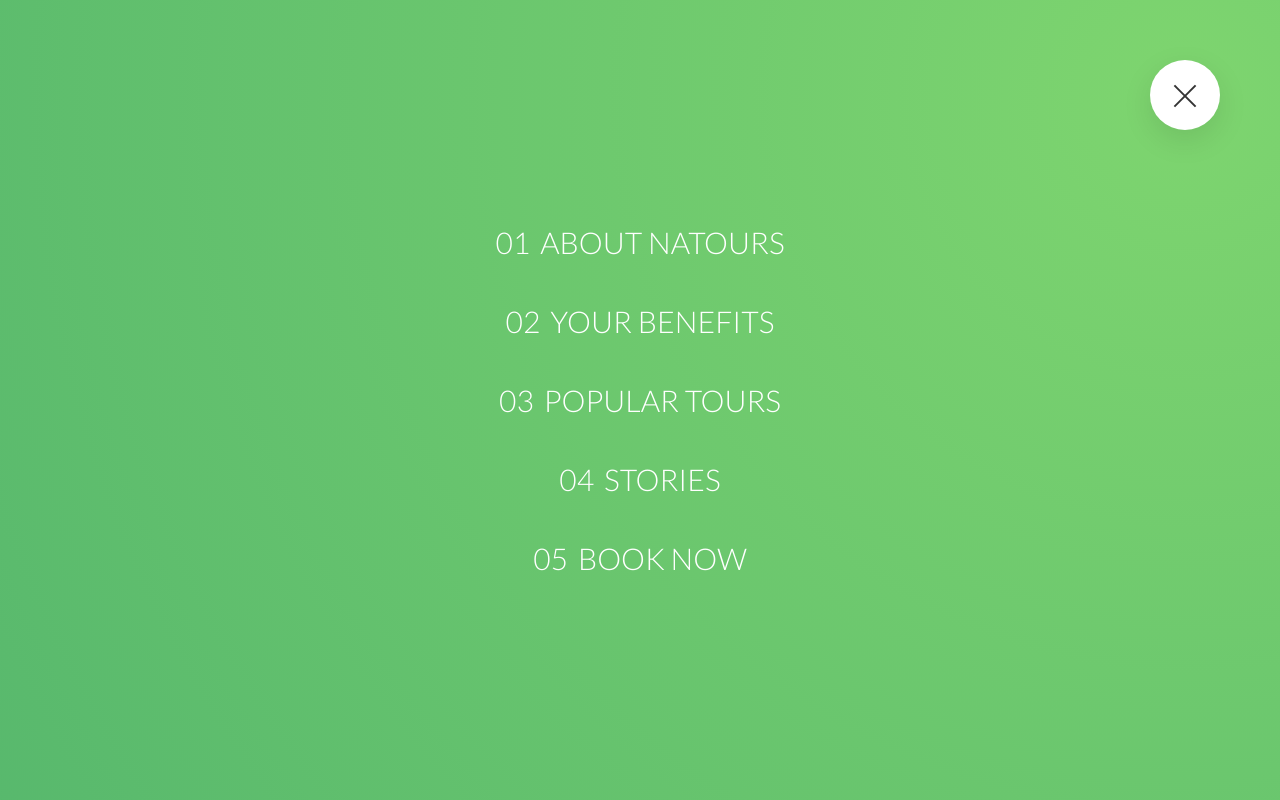
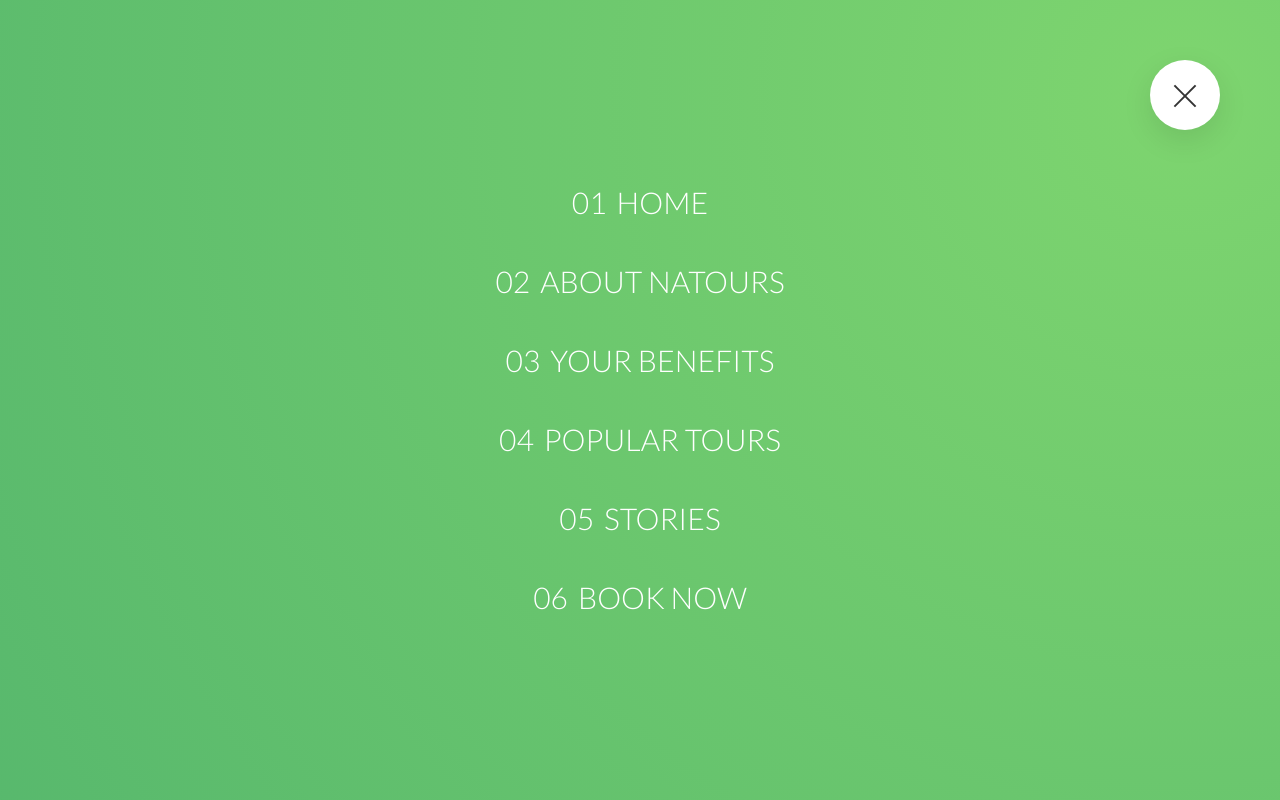
Before and after one commit to daniellelsilva/natours, a React (Create React App) app: page / in a window 1280 px wide. Both pictures are taken after a click on the label 1185 px from the left and 95 px from the top of the page. Shown: the top 800 px of the page. Built offline with nearby package versions, Linux system fonts and the light colour scheme.

Commit message:
detalhes css

```diff
--- a/src/App.scss
+++ b/src/App.scss
@@ -10,6 +10,7 @@
 
 html {
   font-size: 62.5%; //1rem = 10px; 10px/16px = 62.5%
+  scroll-behavior: smooth;
 
   // @include respond(phone) {
   //   font-size: 50%;
--- a/src/components/About.js
+++ b/src/components/About.js
@@ -13,9 +13,9 @@ import nature3 from '../images/nat-3-large.jpg';
 export default function About() {
   return (
     <main>
-      <section className="section-about" >
+      <section className="section-about">
         <div className="u-center-text">
-          <h2 className="heading-secondary" >
+          <h2 className="heading-secondary" id="about">
             Exciting tours for adventurous people
           </h2>
         </div>
--- a/src/components/Booking.js
+++ b/src/components/Booking.js
@@ -6,10 +6,10 @@ export default function Booking() {
     <section className="section-book">
       <div className='div-book'>
         <div className="book">
-         <div className="book-form">
+         <div className="book-form" id="booking">
            {/* title */}
           <div >
-            <h2 className="heading-secondary" >
+            <h2 className="heading-secondary">
               Start booking now
            </h2>
          </div>
--- a/src/components/Featurs.js
+++ b/src/components/Featurs.js
@@ -5,7 +5,7 @@ import '../styles/featurs.scss';
 
 export default function Featurs() {
   return (
-    <section className="section-featurs" >
+    <section className="section-featurs" id="featurs" >
       <div className="div-featurs">
       <div className="featurs-individual-card">
         <i className="bi bi-globe featurs-icon" />
--- a/src/components/Header.js
+++ b/src/components/Header.js
@@ -6,7 +6,7 @@ import '../styles/header.scss';
 
 export default function Header() {
   return (
-    <header className="header">
+    <header className="header" id="header">
       <div className="header__logo-box">
       {/* <Icon icon="lucide:mountain" /> */}
       <img src={mountain} alt='logo' className="header__logo" />
@@ -18,7 +18,7 @@ export default function Header() {
           <span className="heading-primary--sub">is where life happens</span>
         </h1>
 
-        <a href='#' className="btn btn--white btn--animated">Discover our tours</a>
+        <a href='#tours' className="btn btn--white btn--animated">Discover our tours</a>
       </div>
 
 
--- a/src/components/Menu.js
+++ b/src/components/Menu.js
@@ -12,11 +12,12 @@ export default function Menu() {
 
       <nav className="navigation-nav">
         <ul className="navigation-list">
-          <li className="navigation-item"><a href='#' className="navigation-link"><span>01</span>About Natours</a></li>
-          <li className="navigation-item"><a href='#' className="navigation-link"><span>02</span>Your benefits</a></li>
-          <li className="navigation-item"><a href='#' className="navigation-link"><span>03</span>Popular tours</a></li>
-          <li className="navigation-item"><a href='#' className="navigation-link"><span>04</span>Stories</a></li>
-          <li className="navigation-item"><a href='#' className="navigation-link"><span>05</span>Book now</a></li>
+          <li className="navigation-item"><a href='#header' className="navigation-link"><span>01</span>Home</a></li>
+          <li className="navigation-item"><a href='#about' className="navigation-link"><span>02</span>About Natours</a></li>
+          <li className="navigation-item"><a href='#featurs' className="navigation-link"><span>03</span>Your benefits</a></li>
+          <li className="navigation-item"><a href='#tours' className="navigation-link"><span>04</span>Popular tours</a></li>
+          <li className="navigation-item"><a href='#stories' className="navigation-link"><span>05</span>Stories</a></li>
+          <li className="navigation-item"><a href='#booking' className="navigation-link"><span>06</span>Book now</a></li>
         </ul>
       </nav>
     </div>
--- a/src/components/Stories.js
+++ b/src/components/Stories.js
@@ -21,7 +21,7 @@ export default function Stories() {
       </div>
 
       <div className="u-center-text">
-          <h2 className="heading-secondary" >
+          <h2 className="heading-secondary" id="stories" >
             We make people genuinely happy
           </h2>
         </div>
--- a/src/components/Tours.js
+++ b/src/components/Tours.js
@@ -6,7 +6,7 @@ export default function Tours() {
   return (
     <section className="section-tours">
       <div className="u-center-text">
-          <h2 className="heading-secondary" >
+          <h2 className="heading-secondary" id="tours" >
             Most popular tours
           </h2>
         </div>
--- a/src/styles/about.scss
+++ b/src/styles/about.scss
@@ -3,7 +3,7 @@
 
 .section-about {
   background-color: $color-grey-light-1;
-  padding: 25rem 0 38rem;
+  padding: 25rem 0 30rem;
   margin-top: -20vh;
 
   @include respond(tab-port) {
--- a/src/styles/featurs.scss
+++ b/src/styles/featurs.scss
@@ -19,8 +19,9 @@
   padding: 20rem 0;
   transform: skewY(7deg);
 
-  @include respond(tab-port) {
+  @include respond(tab-land) {
     padding: 15rem 0;
+    flex-direction: column;
   }
 
 }
@@ -36,7 +37,7 @@
   width: 14%;
   transition: transform .3s;
 
-  @include respond(tab-port) {
+  @include respond(tab-land) {
     margin: auto;
     margin-bottom: 6rem;
     width: 50%;
--- a/src/styles/tours.scss
+++ b/src/styles/tours.scss
@@ -209,7 +209,7 @@
     }
 
     &:hover &-side-front {
-      transform: rotateY(-180deg);
+      transform: rotateY(0);
     }
 
     &-details {
```
